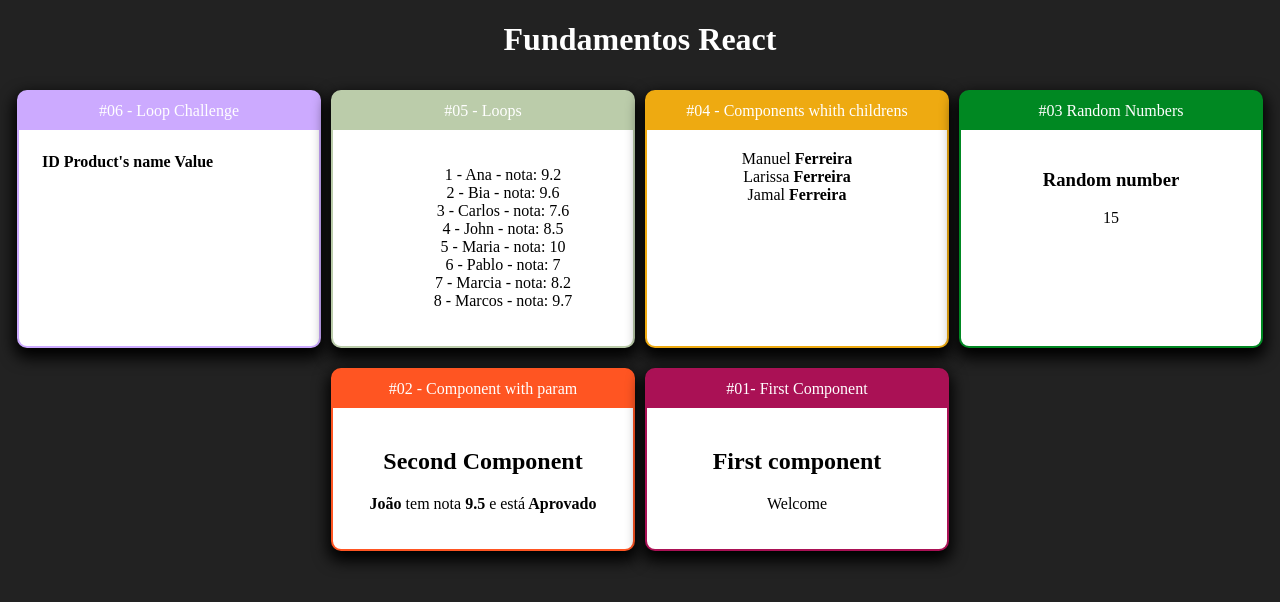
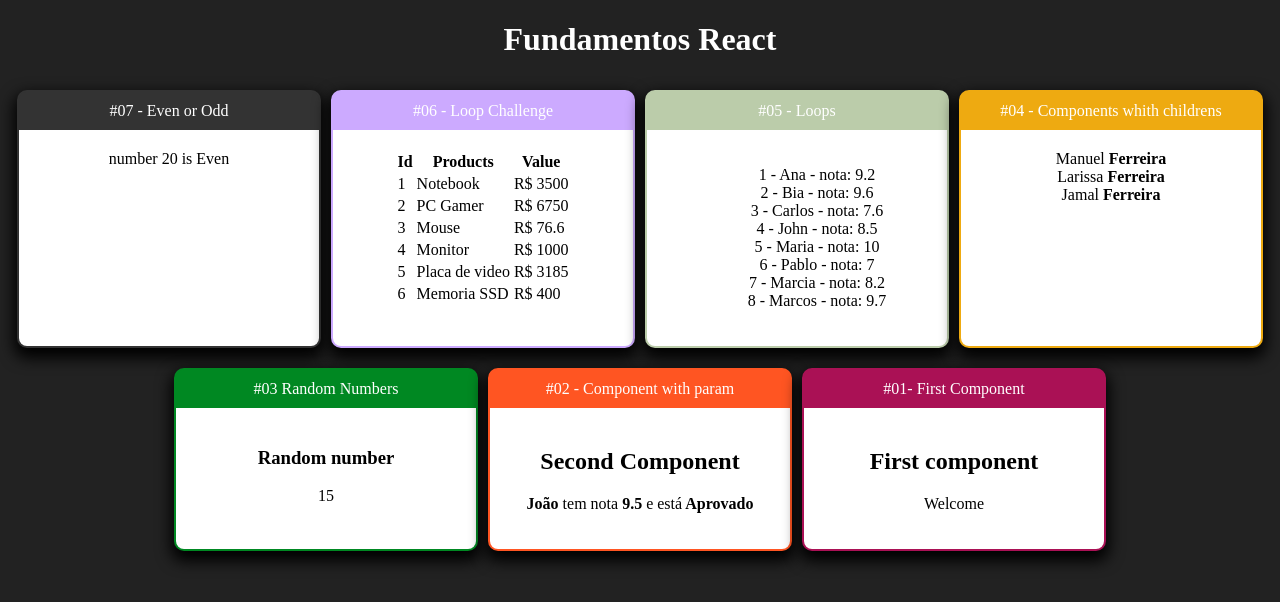
Before and after one commit to alan-pascke/fundamentos-react, a React (Create React App) app: page / in a window 1280 px wide. Shown: the top 602 px of the page. Built offline with nearby package versions, Linux system fonts and the light colour scheme.

Commit message:
desafio da repetição concluido e iniciado o card 7

```diff
--- a/src/App.jsx
+++ b/src/App.jsx
@@ -9,6 +9,7 @@ import Family from "./components/basics/Family";
 import FamilyMember from "./components/basics/FamilyMember";
 import StudendsList from "./components/loops/StudendsList";
 import ProductsTab from "./components/loops/ProductsTab";
+import EvenOrOdd from "./components/conditional/EvenOrOdd";
 
 
 export default () =>{
@@ -16,6 +17,9 @@ export default () =>{
         <div className='App'>
             <h1>Fundamentos React</h1>
             <div className="Cards">
+                <Card title='#07 - Even or Odd' color='#333'>
+                    <EvenOrOdd number={20}></EvenOrOdd>
+                </Card>
                 <Card title='#06 - Loop Challenge' color='#CAF'>
                     <ProductsTab></ProductsTab>
                 </Card>
--- /dev/null
+++ b/src/components/conditional/EvenOrOdd.jsx
@@ -0,0 +1,12 @@
+/* eslint-disable import/no-anonymous-default-export */
+import React from "react";
+
+export default props =>{
+    const isEven = props.number % 2 === 0;
+    return(
+        <div>
+            number {props.number} is
+            {isEven ? <span> Even </span> : <span> Odd </span>}
+        </div>
+    )
+}
--- a/src/components/loops/ProductsTab.jsx
+++ b/src/components/loops/ProductsTab.jsx
@@ -1,17 +1,42 @@
 /* eslint-disable import/no-anonymous-default-export */
 import React from "react";
-// import products from "../../data/products";
+import products from "../../data/products";
 
 
 
-export default props => {
+export default () => {
+
+    const listProducts = products.map(products =>{
+        return (
+            <tr style={{textAlign:'start'}} key={products.id}>
+                <td>
+                    {products.id}
+                </td>
+                <td>
+                    {products.name}
+                </td>
+                <td>
+                    R$ {products.value}
+                </td>
+            </tr>
+
+        )
+    })
+
     return (
-        <table>
-            <tr>
-                <th>ID</th>
-                <th>Product's name</th>
-                <th>Value</th>
-            </tr>
-        </table>
+        <div>
+            <table style={{margin:'auto'}}>
+                <thead>
+                    <tr>
+                        <th>Id</th>
+                        <th>Products</th>
+                        <th>Value</th>
+                    </tr>
+                </thead>
+                <tbody>
+                    {listProducts}
+                </tbody>
+            </table>
+        </div>
     )
 }
--- a/src/components/loops/StudendsList.jsx
+++ b/src/components/loops/StudendsList.jsx
@@ -2,7 +2,7 @@
 import React from "react";
 import students from "../../data/students";
 
-export default props => {
+export default () => {
 
     const styles = {
         listStyle: 'none',
@@ -10,7 +10,7 @@ export default props => {
 
     const list = students.map(student =>{
         return (
-            <li>
+            <li key={student.id}>
                 {student.id} - {student.name} - nota: {student.nota}
             </li>
         )
--- a/src/data/products.js
+++ b/src/data/products.js
@@ -1,9 +1,9 @@
 /* eslint-disable import/no-anonymous-default-export */
 export default [
-    {id: 1, name: 'Notebook', value: 9.2 },
-    {id: 2, name: 'PC Gamer', value: 9.6 },
-    {id: 3, name: 'Mouse', value: 7.6 },
-    {id: 4, name: 'Monitor', value: 8.5 },
-    {id: 5, name: 'Placa de video', value: 10.0 },
-    {id: 6, name: 'Memoria SSD', value: 7.0 },
+    {id: 1, name: 'Notebook', value: 3500 },
+    {id: 2, name: 'PC Gamer', value: 6750 },
+    {id: 3, name: 'Mouse', value: 76.6 },
+    {id: 4, name: 'Monitor', value: 1000 },
+    {id: 5, name: 'Placa de video', value: 3185 },
+    {id: 6, name: 'Memoria SSD', value: 400 },
 ]
```
